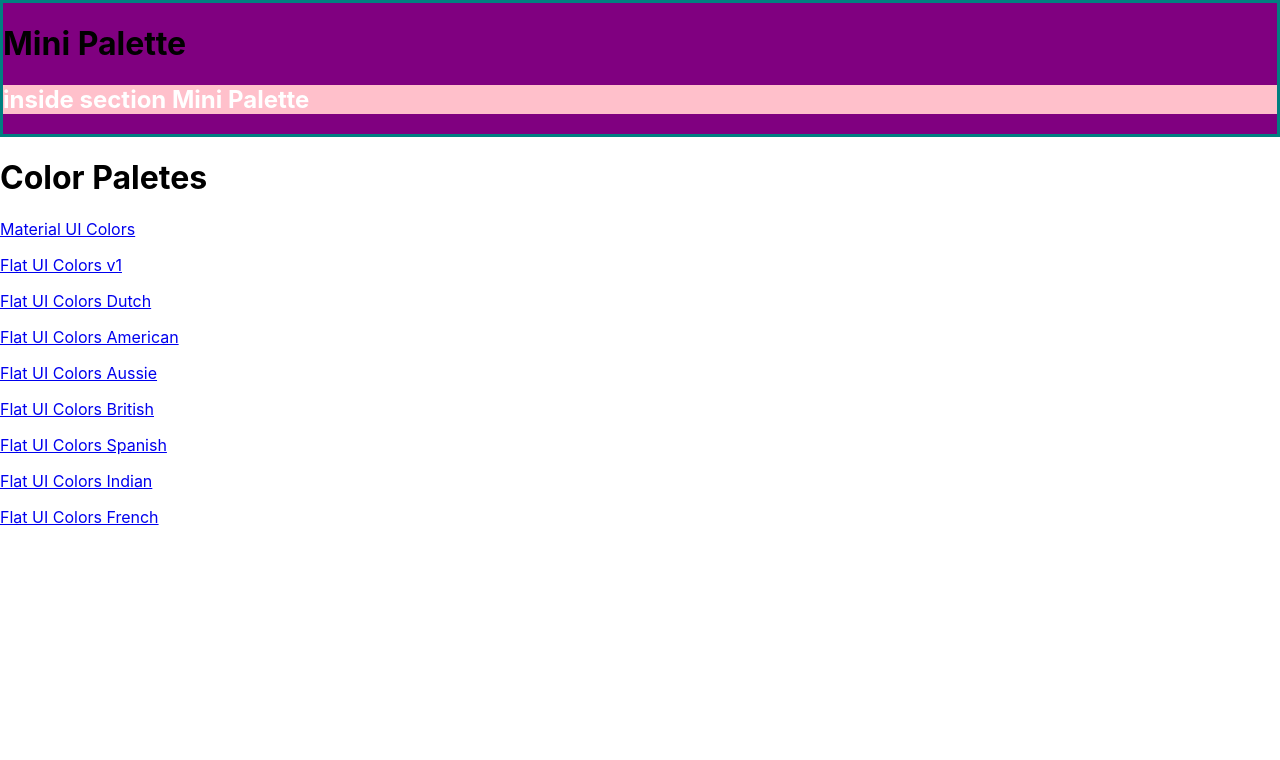
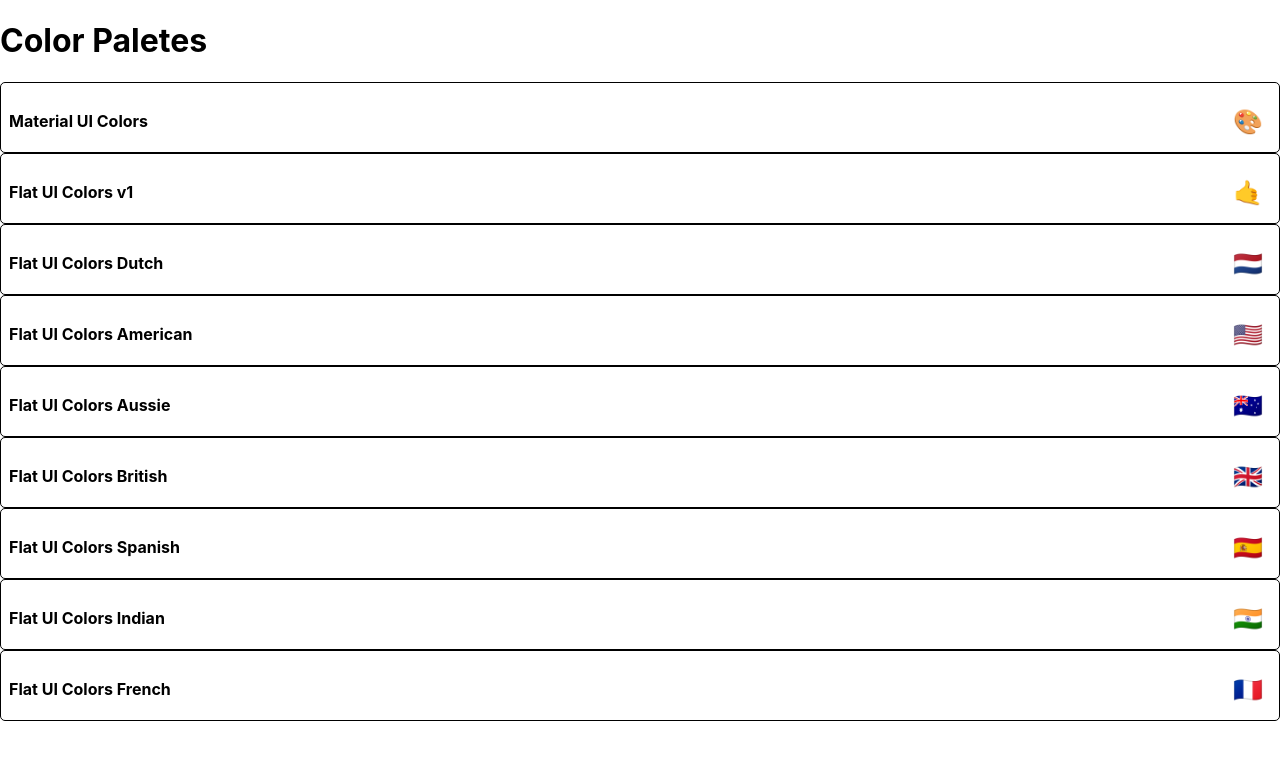
Before and after one commit to Jungir/color-react-project, a React (Create React App) app in the folder colors-app/: page / in a window 1280 px wide. Shown: the top 760 px of the page. Built offline with nearby package versions, Linux system fonts and the light colour scheme.

Commit message:
start styling mini palette

```diff
--- a/colors-app/src/MiniPalette.js
+++ b/colors-app/src/MiniPalette.js
@@ -1,32 +1,39 @@
 import React from 'react';
 import { withStyles } from '@material-ui/styles';
+import { flexbox } from '@material-ui/system';
 
 const styles = {
     //scoped css styles
-    main: {
-        backgroundColor: 'purple',
-        border: '3px solid teal',
+    root : {
+        border: "1px solid black",
+        background : "white",
+        borderRadius : "5px",
+        padding : "0.5rem",
+        position : "relative",
+        overflow: "hidden",
+        "&:hover" : {
+            cursor : 'pointer'
+        }
+    },
+    color : {
+        background : "grey",
+    },
+    title : {
+        display: 'flex', justifyContent : 'space-between', alignItems : 'center', margin : '0', color: 'balck', paddingTop : '0.5rem', fontSize: '1rem', position: 'relative'
+    },
+    emoji : {
+        margin : ".5rem",
+        fontSize : '1.5rem'
+    }
 
-    },
-    secondary: {
-        backgroundColor:'Pink',
-        "& h1" : {
-            color: 'white',
-            "& span" : {
-                color: 'green'
-            }
-        }
-    }
 }
 
 function MiniPalette(props){
-    const {classes} = props;
+    const {classes, paletteName, emoji} = props;
     return (
-        <div className={classes.main}>
-            <h1>Mini Palette</h1>
-            <section className={classes.secondary}>
-                <h1> inside section  Mini Palette</h1>
-            </section>
+        <div className={classes.root}>
+           <div className={classes.colors}></div>
+           <h5 className={classes.title}>{paletteName} <span className={classes.emoji}>{emoji}</span></h5>
         </div>
     )
 }
--- a/colors-app/src/PaletteList.js
+++ b/colors-app/src/PaletteList.js
@@ -7,14 +7,10 @@
         const {palettes} = this.props;
         return (
             <div>
-                <MiniPalette/>
                 <h1>Color Paletes</h1>
                 {palettes.map( palette => (
-                    <p>
-                        <Link to={`/palette/${palette.id}`}>{palette.paletteName}</Link>
-                    </p>
-                ))
-                }
+                  <MiniPalette {...palette}/>
+                ))}
             </div>
         );
     }
```
